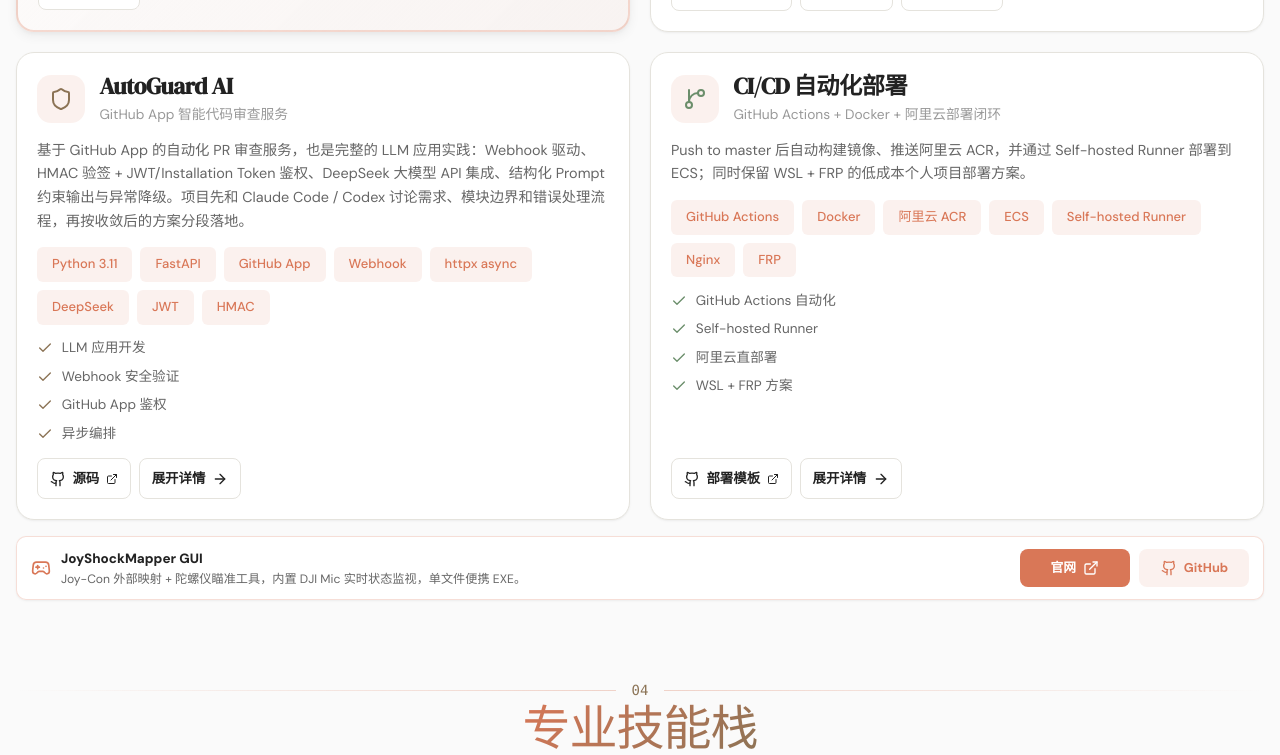
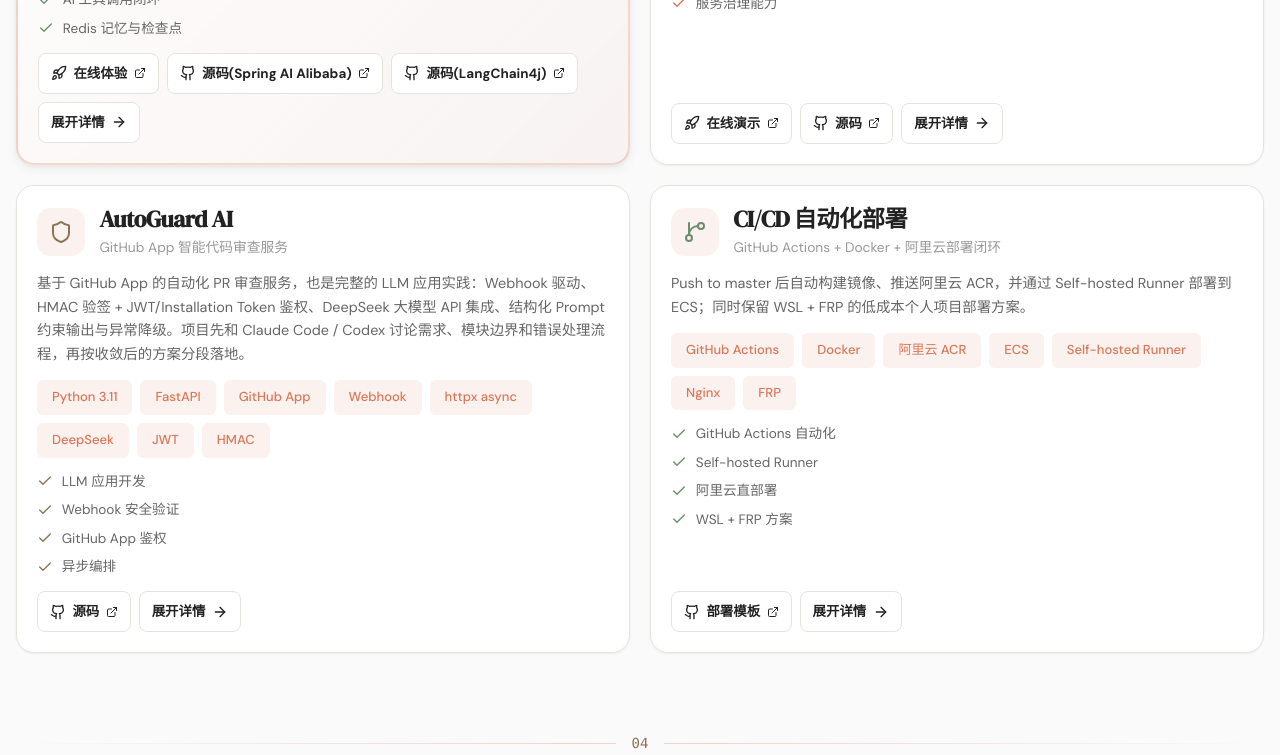
Before and after one commit to wangshun-china/interview-web, a Vue app: page / in a window 1280 px wide. Shown: the part 1928-2683 px from the top of the page. Built offline with nearby package versions, Linux system fonts and the light colour scheme.

Commit message:
feat: move JoyShockMapper entry to hero grid under API station

```diff
--- a/src/components/HeroSection.vue
+++ b/src/components/HeroSection.vue
@@ -104,6 +104,36 @@
 
         <div class="api-station-entry">
           <div class="api-station-copy">
+            <Joystick class="h-5 w-5" />
+            <div>
+              <strong>JoyShockMapper GUI</strong>
+              <span>Joy-Con 外部映射 + 陀螺仪瞄准工具，内置 DJI Mic 实时状态监视，单文件便携 EXE。</span>
+            </div>
+          </div>
+          <div class="api-station-actions">
+            <a
+              href="https://jsm.wangshun.work"
+              target="_blank"
+              rel="noopener noreferrer"
+              class="api-station-button"
+            >
+              <span>官网</span>
+              <ExternalLink class="h-4 w-4" />
+            </a>
+            <a
+              href="https://github.com/xixi-box/JoyShockMapper"
+              target="_blank"
+              rel="noopener noreferrer"
+              class="api-station-button api-station-button-secondary"
+            >
+              <Github class="h-4 w-4" />
+              <span>GitHub</span>
+            </a>
+          </div>
+        </div>
+
+        <div class="api-station-entry">
+          <div class="api-station-copy">
             <Gamepad2 class="h-5 w-5" />
             <div>
               <strong>Agent Quest</strong>
@@ -170,6 +200,7 @@
   ServerCog,
   ExternalLink,
   Gamepad2,
+  Joystick,
 } from 'lucide-vue-next'
 
 const roles = [
--- a/src/components/ProjectsSection.vue
+++ b/src/components/ProjectsSection.vue
@@ -71,38 +71,6 @@
           </button>
         </div>
       </article>
-    </div>
-
-    <div class="jsm-compact-wrap w-full px-8 md:px-16 lg:px-28">
-      <div class="jsm-compact-entry">
-        <div class="jsm-compact-copy">
-          <Gamepad2 class="h-5 w-5" />
-          <div>
-            <strong>JoyShockMapper GUI</strong>
-            <span>Joy-Con 外部映射 + 陀螺仪瞄准工具，内置 DJI Mic 实时状态监视，单文件便携 EXE。</span>
-          </div>
-        </div>
-        <div class="jsm-compact-actions">
-          <a
-            href="https://jsm.wangshun.work"
-            target="_blank"
-            rel="noopener noreferrer"
-            class="jsm-compact-button"
-          >
-            <span>官网</span>
-            <ExternalLink class="h-4 w-4" />
-          </a>
-          <a
-            href="https://github.com/xixi-box/JoyShockMapper"
-            target="_blank"
-            rel="noopener noreferrer"
-            class="jsm-compact-button jsm-compact-button-secondary"
-          >
-            <Github class="h-4 w-4" />
-            <span>GitHub</span>
-          </a>
-        </div>
-      </div>
     </div>
 
     <Teleport to="body">
@@ -283,7 +251,6 @@
   Code2,
   Lightbulb,
   GitBranch,
-  Gamepad2,
   X,
 } from 'lucide-vue-next'
 
@@ -1562,109 +1529,4 @@
     grid-template-columns: 1fr;
   }
 }
-
-/* JoyShockMapper compact entry (matches API station style) */
-.jsm-compact-wrap {
-  margin-top: 1rem;
-}
-
-.jsm-compact-entry {
-  display: flex;
-  flex-direction: column;
-  align-items: flex-start;
-  gap: 0.8rem;
-  padding: 0.65rem 0.85rem;
-  border: 1px solid rgba(217, 119, 87, 0.24);
-  border-radius: 10px;
-  background: rgba(255, 255, 255, 0.9);
-  box-shadow: var(--shadow-sm);
-  text-align: left;
-}
-
-.jsm-compact-copy {
-  display: flex;
-  align-items: center;
-  gap: 0.65rem;
-  min-width: 0;
-  width: 100%;
-}
-
-.jsm-compact-copy > svg {
-  flex-shrink: 0;
-  color: var(--color-accent);
-}
-
-.jsm-compact-copy strong,
-.jsm-compact-copy span {
-  display: block;
-}
-
-.jsm-compact-copy strong {
-  color: var(--color-text);
-  font-size: 0.84rem;
-  font-weight: 800;
-}
-
-.jsm-compact-copy span {
-  margin-top: 0.15rem;
-  color: var(--color-text-secondary);
-  font-size: 0.76rem;
-  line-height: 1.45;
-}
-
-.jsm-compact-actions {
-  display: flex;
-  width: 100%;
-  gap: 0.6rem;
-}
-
-.jsm-compact-button {
-  display: inline-flex;
-  flex: 1;
-  align-items: center;
-  justify-content: center;
-  gap: 0.45rem;
-  min-height: 38px;
-  padding: 0.55rem 0.8rem;
-  border-radius: 8px;
-  background: var(--color-accent);
-  color: #fff;
-  font-size: 0.8rem;
-  font-weight: 700;
-  text-decoration: none;
-  transition: transform var(--transition-base), box-shadow var(--transition-base);
-}
-
-.jsm-compact-button:hover {
-  transform: translateY(-1px);
-  box-shadow: var(--shadow-sm);
-}
-
-.jsm-compact-button-secondary {
-  background: var(--color-accent-light);
-  color: var(--color-accent);
-}
-
-@media (min-width: 720px) {
-  .jsm-compact-entry {
-    flex-direction: row;
-    align-items: center;
-    justify-content: space-between;
-  }
-
-  .jsm-compact-copy {
-    width: auto;
-    flex: 1;
-  }
-
-  .jsm-compact-actions {
-    width: auto;
-    flex: 0 0 auto;
-  }
-
-  .jsm-compact-button {
-    flex: 0 0 auto;
-    min-width: 110px;
-  }
-}
 </style>
```
